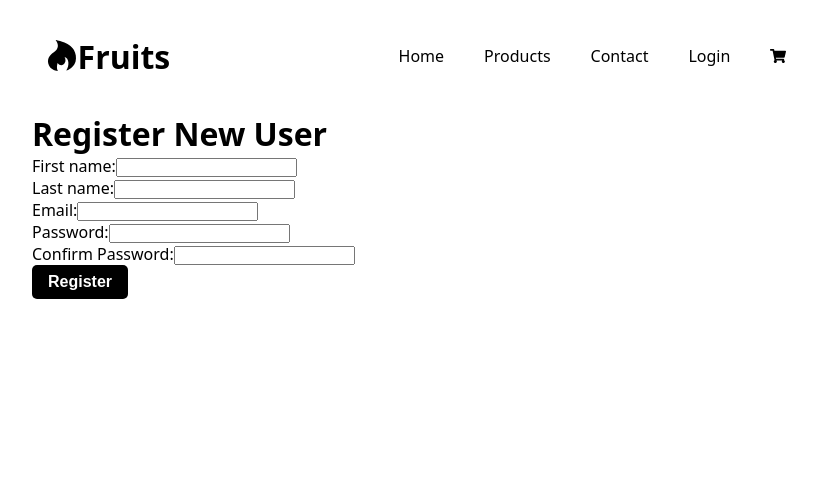
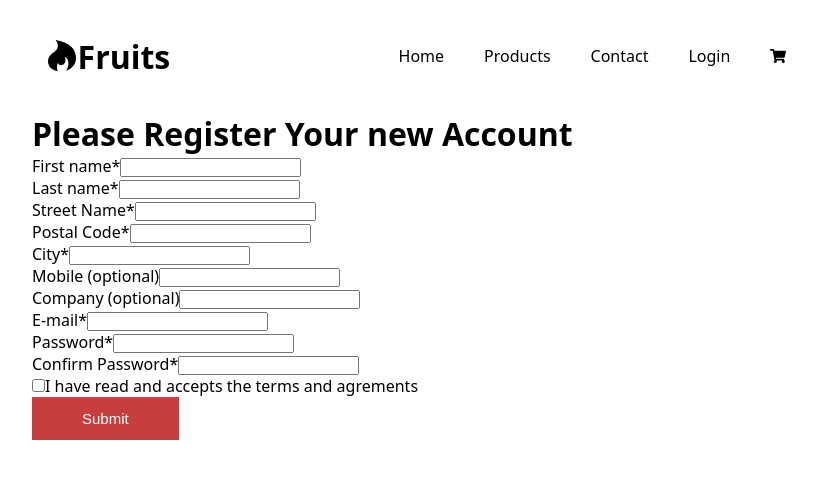
Before and after one commit to sebbejuh/Gruppuppgift-js3, a React (Vite) app in the folder Frontend/: page /register in a window 1280 px wide. Shown: the top 478 px of the page, without its empty margins (224-1041 px from the left). Built offline with nearby package versions, Linux system fonts and the light colour scheme.

Commit message:
Sass added

```diff
--- a/Frontend/index.html
+++ b/Frontend/index.html
@@ -4,8 +4,7 @@
     <meta charset="UTF-8" />
     <link rel="icon" type="image/svg+xml" href="/vite.svg" />
     <meta name="viewport" content="width=device-width, initial-scale=1.0" />
-    <link rel="stylesheet" href="/src/index.css" />
-    <link rel="stylesheet" href="/src/assets/navbar.css" />
+    <link rel="stylesheet" href="/src/index.scss" />
     <title>Vite + React</title>
   </head>
   <body>
--- a/Frontend/package.json
+++ b/Frontend/package.json
@@ -20,7 +20,8 @@
     "react-dom": "^18.2.0",
     "react-icons": "^4.8.0",
     "react-router-dom": "^6.11.2",
-    "redux": "^4.2.1"
+    "redux": "^4.2.1",
+    "sass": "^1.62.1"
   },
   "devDependencies": {
     "@types/react": "^18.0.28",
--- a/Frontend/src/App.css
+++ b/Frontend/src/App.scss
@@ -1,3 +1,9 @@
+@import "./assets/variables";
+@import "./assets/mixins";
+@import "./assets/formpage";
+@import "./assets/navbar";
+
+
 * {
     padding: 0;
     margin: 0;
--- /dev/null
+++ b/Frontend/src/assets/_formpage.scss
@@ -0,0 +1,14 @@
+.submit-btn {
+    background-color: #c73e3e;
+    border: none;
+    color: white;
+    padding: 13px 50px;
+    text-decoration: none;
+    font-size: 15px;
+}
+.from-page {
+    display: flex;
+    justify-content: center;
+    align-items: center;
+    flex-direction: column;
+}
--- /dev/null
+++ b/Frontend/src/assets/_mixins.scss
@@ -0,0 +1,5 @@
+@mixin vertical-list {
+        display: flex;
+        align-items: center;
+        flex-direction: column;
+    }
--- /dev/null
+++ b/Frontend/src/assets/_variables.scss
@@ -0,0 +1,2 @@
+$background-color: #ffffff;
+$text-color: #000000;
--- a/Frontend/src/pages/Register.jsx
+++ b/Frontend/src/pages/Register.jsx
@@ -3,29 +3,53 @@ import React from "react";
 const Register = () => {
   return (
     <div className="form-page">
-      <h1>Register New User</h1>
-      <form>
+      <h1>Please Register Your new Account</h1>
+      <form className="form-group">
         <div className="form-group">
-            <label htmlFor="firstName">First name:</label>
+            <label htmlFor="firstName">First name*</label>
             <input type="text" name="lastName" id="firstName" />
         </div>
         <div className="form-group">
-            <label htmlFor="lastName">Last name:</label>
+            <label htmlFor="lastName">Last name*</label>
             <input type="text" name="lastName" id="lastName" />
         </div>
         <div className="form-group">
-            <label htmlFor="email">Email:</label>
+            <label htmlFor="streetName">Street Name*</label>
+            <input type="text" name="streetName" id="streetName" />
+        </div>
+        <div className="form-group">
+            <label htmlFor="postalCode">Postal Code*</label>
+            <input type="number" name="postCode" id="postCode" />
+        </div>
+        <div className="form-group">
+            <label htmlFor="city">City*</label>
+            <input type="text" name="city" id="city" />
+        </div>
+        <div className="form-group">
+            <label htmlFor="mobile">Mobile (optional)</label>
+            <input type="number" name="mobile" id="mobile" />
+        </div>
+        <div className="form-group">
+            <label htmlFor="company">Company (optional)</label>
+            <input type="company" name="company" id="company" />
+        </div>
+        <div className="form-group">
+            <label htmlFor="email">E-mail*</label>
             <input type="email" name="email" id="email" />
         </div>
         <div className="form-group">
-            <label htmlFor="password">Password:</label>
+            <label htmlFor="password">Password*</label>
             <input type="password" name="password" id="password" />
         </div>
         <div className="form-group">
-            <label htmlFor="confirmPassword">Confirm Password:</label>
+            <label htmlFor="confirmPassword">Confirm Password*</label>
             <input type="password" name="confirmPassword" id="confirmPassword" />
         </div>
-        <button className="btn">Register</button>
+        <div className="policy">
+            <input type="checkbox" name="policy"></input>
+            <label className="terms" htmlFor="policy">I have read and accepts the terms and agrements</label>
+        </div>
+        <button className="submit-btn">Submit</button>
 
       </form>
     </div>
```
Also changed, not shown: Frontend/src/App.jsx (+7 -0 lines), Frontend/src/assets/_navbar.scss (renamed from Frontend/src/assets/navbar.css), Frontend/src/index.scss (line endings or trailing spaces), 1 other file (tests, documents, lock files or other folders).
